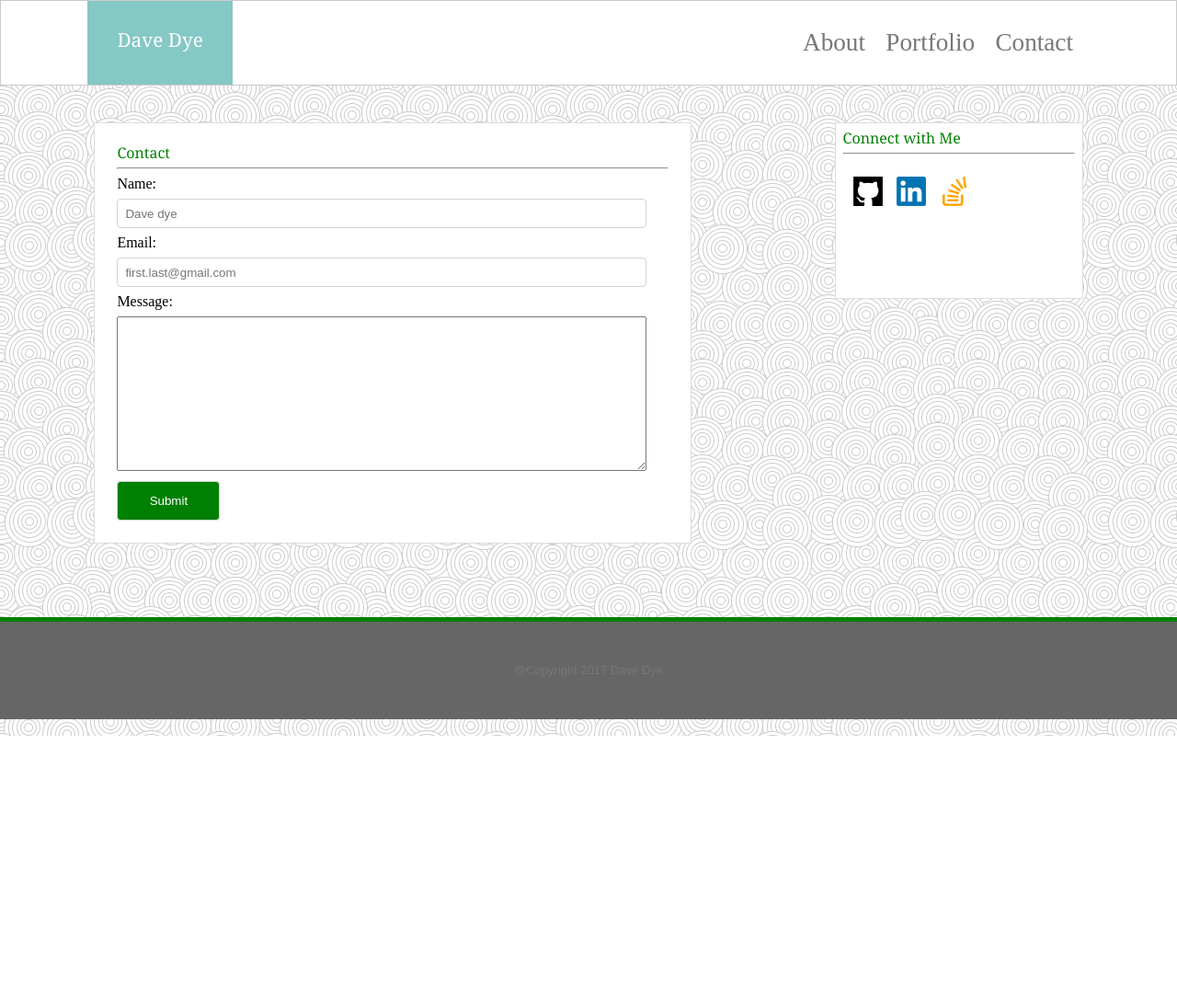
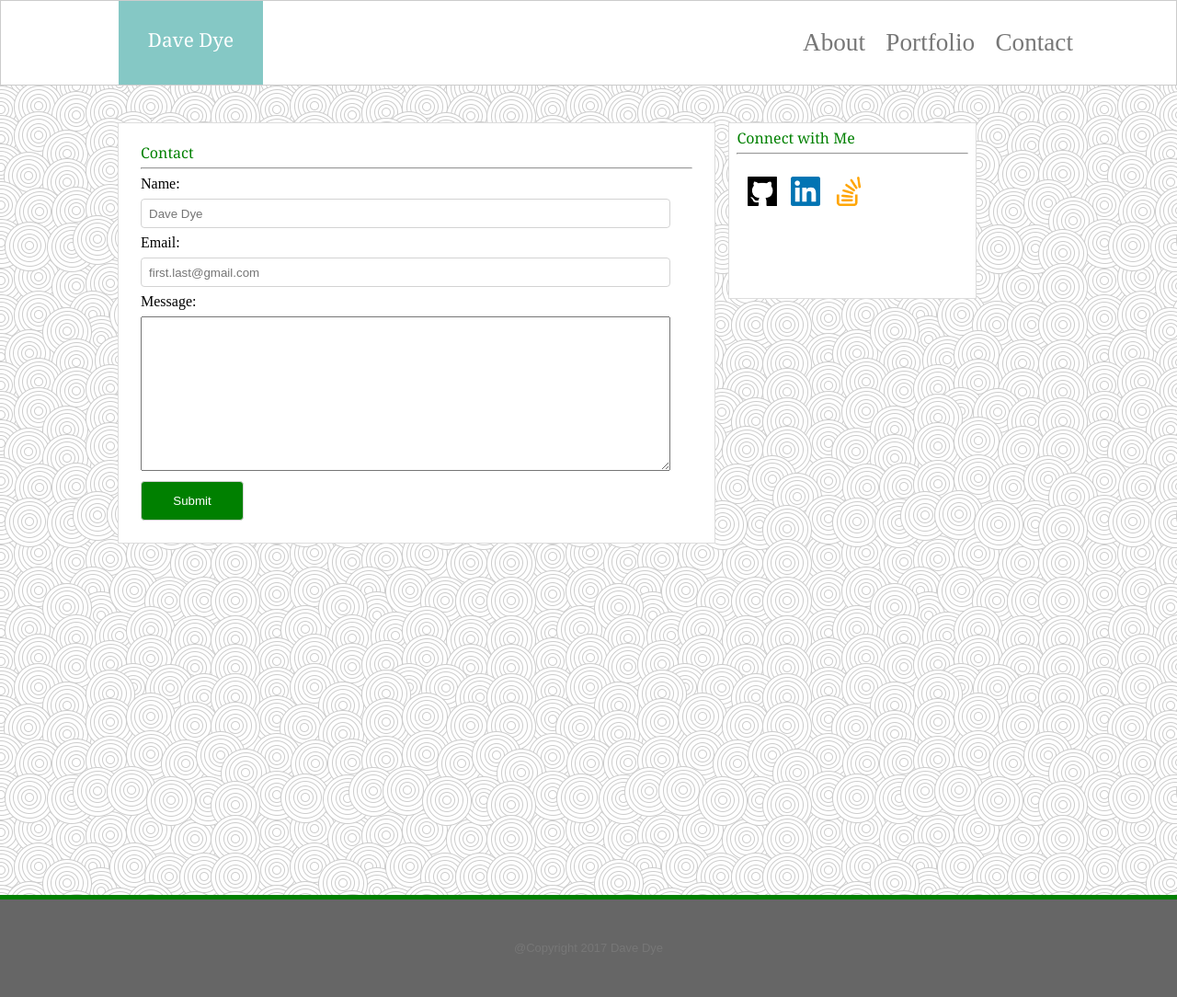
Before and after one commit to davedyecfa/Basic-Portfolio, a PHP site: page /contact.html in a window 1280 px wide. Shown: the whole page at 92% size. Before the commit the page ends 800 px from the top, so only its background shows below. Run offline with PHP 8.4, Linux system fonts and the light colour scheme.

Commit message:
3rd update

```diff
--- a/assets/css/style.css
+++ b/assets/css/style.css
@@ -4,25 +4,27 @@
 	box-sizing: border-box;
 }
 
+header {
 
+
+}
 body{
 	background:lightgrey;
 	width: 100%;
 	height: 100%;
-	background-image: url("../images/swirl_pattern.png");
+  background-image: url("../images/swirl_pattern.png");
 }
 
-#profilepic {
-  width: 40%;
-  height: 40%;
+.page-wrap  {
+  min-height: 100%;
+  margin-bottom: 142px;
+
+
 }
 
 a{
 	text-decoration: none;
 }
-
-
-
 
 p{
 	font-family: 'Open Sans', sans-serif;
@@ -94,17 +96,23 @@ nav{
 section{
 	display: flex;
 	justify-content: space-around;
-	margin:2rem;
+  float: left;
+  margin:10%;
 	margin-top:2.5rem;
 }
 
-
+#profilepic {
+  width: 30%;
+  height: 40%;
+}
 
 .logo{
 	background: rgba(133, 200, 197, 1);
-	padding: 2rem;
-	margin-left: 5.9rem;
-	color:#fff;
+  display: flex;
+  padding: 2rem;
+	margin-left: 10%;
+  position: relative;
+  color:#fff;
 	font-size: 1.3rem;
 	font-family: 'Georgia', Times, Times New Roman, serif;
 
@@ -125,7 +133,9 @@ section{
 
 .about .content img{
 	float: left;
-	margin-right:0.9rem;
+  position: relative;
+  margin-right:.9rem;
+  margin-left: 0rem;
 }
 
 .connect{
@@ -208,22 +218,6 @@ button{
 	outline: none;
 }
 
-.footer{
-	background: #666666;
-	text-align: center;
-	padding:2.5rem;
-	position: relative;
-	margin-top:5rem;
-	right: 0;
-	left: 0;
-	top:0;
-	width: 100%;
-	color:#fff;
-	border-top:5px solid green;
-}
-
-
-
  .one{
 	background-image: url('../images/portfolio-placeholder.jpg');
 	background-size: cover;
@@ -281,3 +275,17 @@ button{
 			margin-left: 0.9rem;
 		}
 	}
+
+  .footer{
+  	background: #666666;
+  	text-align: center;
+  	padding:2.5rem;
+  	position: relative;
+  	margin-top:55rem;
+  	right: 0;
+  	left: 0;
+  	top:0;
+  	width: 100%;
+  	color:#fff;
+  	border-top:5px solid green;
+  }
--- a/contact.html
+++ b/contact.html
@@ -3,14 +3,19 @@
 <head>
 	<meta charset="UTF-8">
 	<meta name="viewport" content="width=device-width, initial-scale=1">
-	<title>Portfolio</title>
+	<title>Basic Portfolio</title>
 	<link rel="stylesheet" href="./assets/css/reset.css">
 	<link rel="stylesheet" href="./assets/css/style.css">
 	<link rel="stylesheet" href="http://code.ionicframework.com/ionicons/2.0.1/css/ionicons.min.css">
+
+
 </head>
-<body>
+<b
 
+<div class="page-wrap">
 <div id="container">
+
+
 <header>
 	<nav>
 		<div class="logo">Dave Dye</div>
@@ -32,7 +37,7 @@
 		<h2>Contact</h2>
 		<hr>
 		Name: <br>
-		<input type="text" placeholder="Dave dye" id="name"> <br>
+		<input type="text" placeholder="Dave Dye" id="name"> <br>
 		Email: <br>
 		<input type="email" placeholder="first.last@gmail.com" id="email"> <br>
 		Message: <br>
@@ -66,6 +71,7 @@
 </section>
 
 </div>
+</div>
 <script src="data.js"></script>
 
 <footer class="footer">
--- a/portfolio.html
+++ b/portfolio.html
@@ -10,6 +10,7 @@
 </head>
 <body>
 
+<div class="page-wrap">
 <div id="container">
 
 
@@ -78,6 +79,7 @@
 	</aside>
 </section>
 </div>
+</div>
 
 
 <footer class="footer">
```
Also changed, not shown: index.html (+8 -3 lines).
